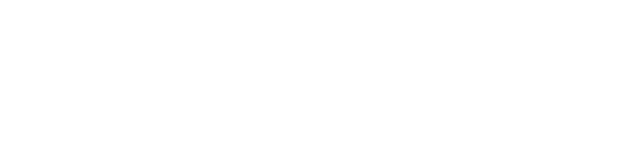
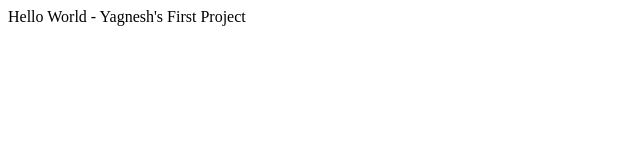
Before and after one commit to Yag20/Project1, a plain HTML site: page index.html in a window 1280 px wide. Shown: the whole page, without its empty margins (0-640 px from the left). Drawn offline with Linux system fonts and the light colour scheme.

Commit message:
first changes

```diff
--- a/index.html
+++ b/index.html
@@ -5,6 +5,6 @@
     <title>First Project</title>
 </head>
 <body>
-
+    Hello World - Yagnesh's First Project
 </body>
 </html>
```
